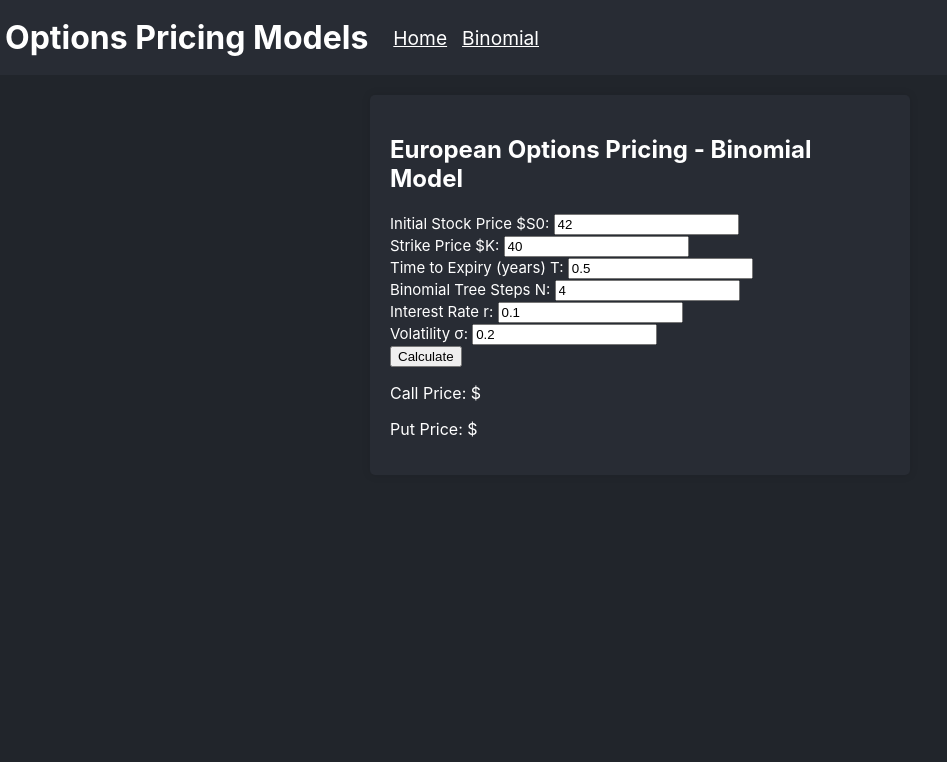
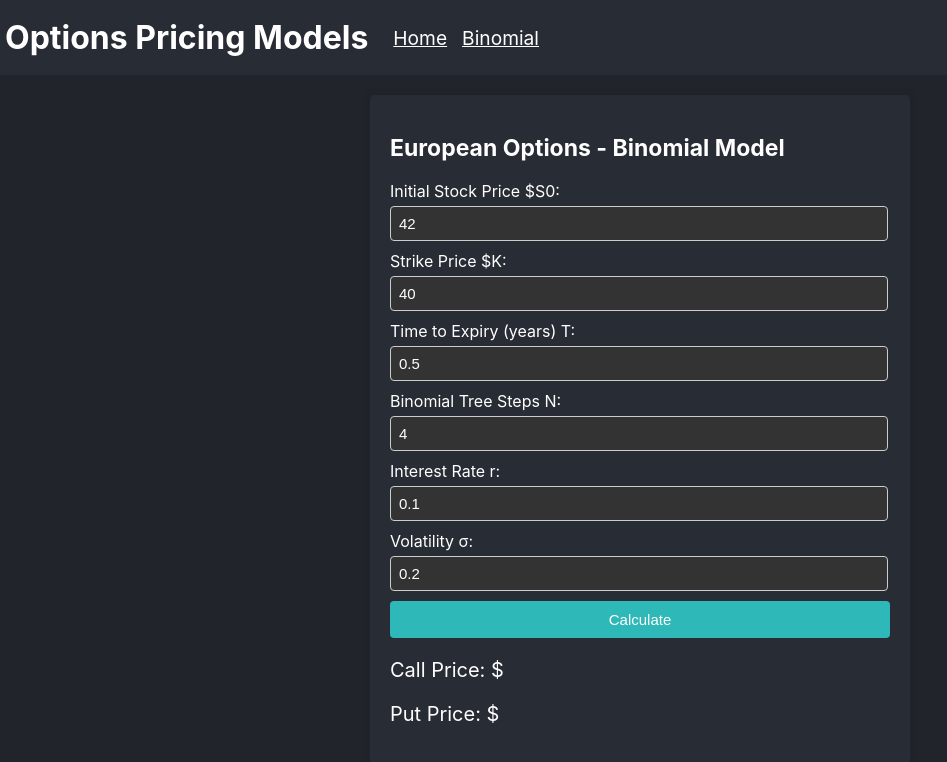
Before and after one commit to AnuragChaudhari7/optionsPricing, a React (Create React App) app in the folder frontend/: page /binomial in a window 1280 px wide. Shown: the top 762 px of the page, without its empty margins (0-947 px from the left). Built offline with nearby package versions, Linux system fonts and the light colour scheme.

Commit message:
styling complete for binomial

```diff
--- a/frontend/src/Binomial.css
+++ b/frontend/src/Binomial.css
@@ -8,3 +8,62 @@
     margin: 20px auto;
     text-align: left;
 }
+
+.Binomial label {
+    font-size: 16px;
+    display: block;
+    margin-bottom: 5px;
+
+}
+
+.Binomial input {
+    width: 96%;
+    padding: 8px;
+    margin-bottom: 10px;
+    border: 1px solid #ccc;
+    border-radius: 4px;
+    background-color: #333;
+    color: white;
+    font-size: 15px;
+}
+
+.Binomial input[type=number]::-webkit-outer-spin-button,
+.Binomial input[type=number]::-webkit-inner-spin-button {
+    -webkit-appearance: none;
+    margin: 0;
+}
+
+/* Remove number input spinners in Firefox */
+.Binomial input[type=number] {
+    -moz-appearance: textfield; /* Firefox */
+}
+
+.Binomial input::placeholder {
+    color: #aaa; /* Light gray placeholder text */
+}
+
+
+.Binomial button {
+    width: 100%;
+    padding: 10px;
+    background-color: #2eb8b8;
+    color: white;
+    border: none;
+    border-radius: 4px;
+    cursor: pointer;
+    font-size: 15px;
+    margin-bottom: 10px;
+}
+
+.Binomial button:hover {
+    background-color: #06ad3e;
+}
+
+.Binomial p {
+    font-size: 20px;
+    margin-top: 10px;
+}
+
+.Binomial-title{
+    font-size: 23px;
+}
--- a/frontend/src/Binomial.jsx
+++ b/frontend/src/Binomial.jsx
@@ -51,9 +51,9 @@ function Binomial() {
 
     return (
         <div className="Binomial">
-            <h2>European Options Pricing - Binomial Model</h2>
+            <h2 className='Binomial-title'>European Options - Binomial Model</h2>
 
-            <label htmlFor="S0" style={{ fontSize: '15px' }}>Initial Stock Price $S0: </label>
+            <label htmlFor="S0" >Initial Stock Price $S0: </label>
             <input
                 type="number"
                 name="S0"
@@ -65,7 +65,7 @@ function Binomial() {
 
             <br></br>
 
-            <label htmlFor="K" style={{ fontSize: '15px' }}>Strike Price $K: </label>
+            <label htmlFor="K" >Strike Price $K: </label>
             <input
                 type="number"
                 name="K"
@@ -77,7 +77,7 @@ function Binomial() {
 
             <br></br>
 
-            <label htmlFor="T" style={{ fontSize: '15px' }}>Time to Expiry (years) T: </label>
+            <label htmlFor="T" >Time to Expiry (years) T: </label>
             <input
                 type="number"
                 name="T"
@@ -89,7 +89,7 @@ function Binomial() {
 
             <br></br>
 
-            <label htmlFor="N" style={{ fontSize: '15px' }}>Binomial Tree Steps N: </label>
+            <label htmlFor="N" >Binomial Tree Steps N: </label>
             <input
                 type="number" //TODO: integer type?
                 name="N"
@@ -102,7 +102,7 @@ function Binomial() {
 
             <br></br>
 
-            <label htmlFor="r" style={{ fontSize: '15px' }}>Interest Rate r: </label>
+            <label htmlFor="r" >Interest Rate r: </label>
             <input
                 type="number"
                 name="r"
@@ -114,7 +114,7 @@ function Binomial() {
 
             <br></br>
 
-            <label htmlFor="sig" style={{ fontSize: '15px' }}>Volatility &sigma;: </label>
+            <label htmlFor="sig" >Volatility &sigma;: </label>
             <input
                 type="number"
                 name="sig"
```
